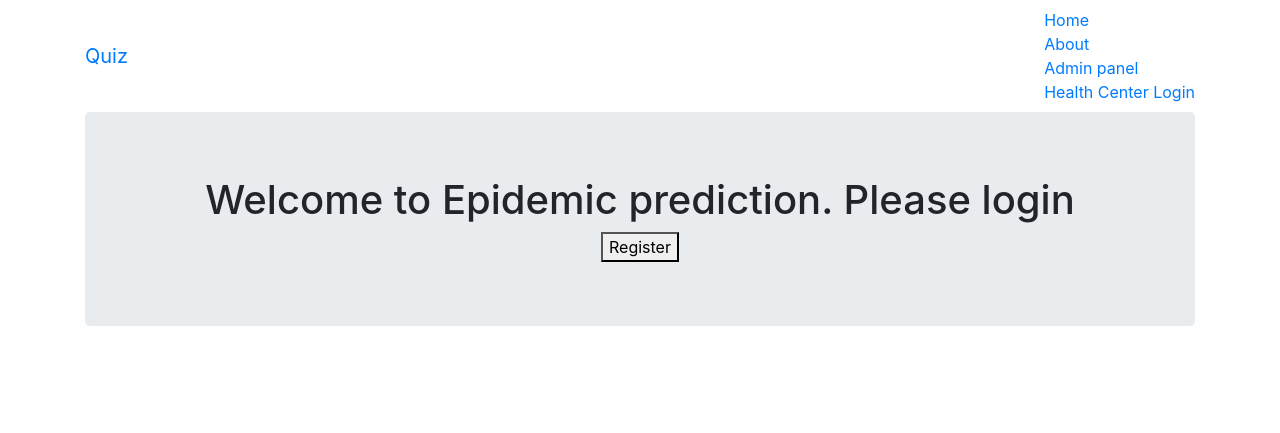
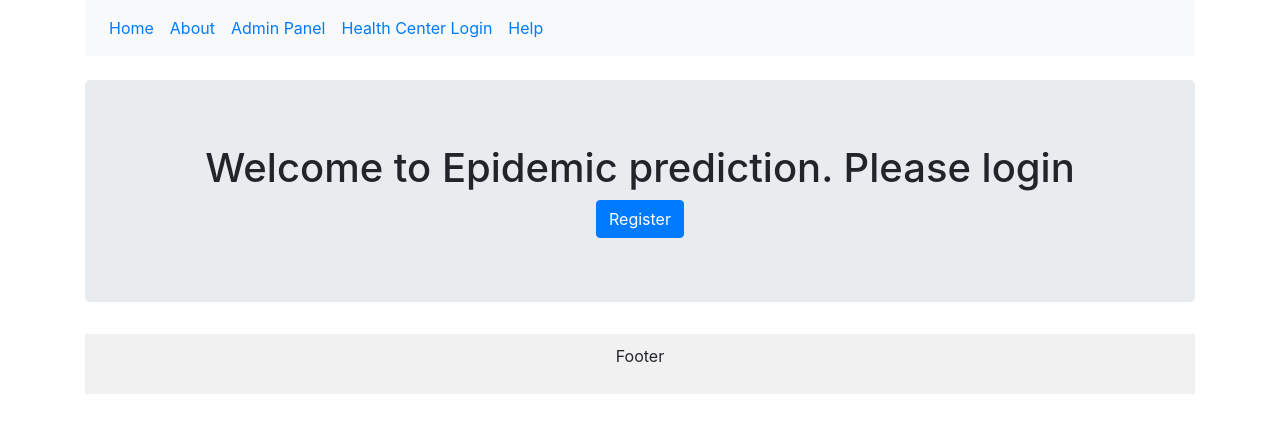
Before and after one commit to akashp90/EnggProject, a Flask app: page / in a window 1280 px wide. Shown: the top 433 px of the page. Run offline with Flask 2, Linux system fonts and the light colour scheme; some libraries are stand-ins or nearby versions.

Commit message:
UI Changes
changes in app.py
added admin.py
admin.html
changed navbar, index, layout

```diff
--- a/app.py
+++ b/app.py
@@ -4,6 +4,7 @@ from flask_restful import Api
 from handlers import *
 from models import *
 from apscheduler.schedulers.background import BackgroundScheduler
+
 
 def _init_app():
     app = Flask(__name__)
@@ -13,7 +14,6 @@ def _init_app():
 
 
 app = _init_app()
-
 
 
 def _init_db(app):
@@ -38,12 +38,12 @@ def _init_routes():
     api.add_resource(PHCDashboard, "/phcdashboard", methods=["GET"])
     api.add_resource(UploadCSV, "/uploadcsv", methods=["GET", "POST"])
     api.add_resource(Logout, "/logout", methods=["GET"])
-    api.add_resource(Reports,"/reports",methods=["GET"])
-    api.add_resource(Output,"/output/<path:path>",methods=["GET"])
-    api.add_resource(GenRep,"/gen",methods=["GET"])
-    api.add_resource(Algo,"/algo",methods=["GET"])
-    api.add_resource(DownloadTemplate,"/download_template", methods=["GET","POST"])
-
+    api.add_resource(Reports, "/reports", methods=["GET"])
+    api.add_resource(Output, "/output/<path:path>", methods=["GET"])
+    api.add_resource(GenRep, "/gen", methods=["GET"])
+    api.add_resource(Algo, "/algo", methods=["GET"])
+    api.add_resource(DownloadTemplate, "/download_template", methods=["GET", "POST"])
+    api.add_resource(Admin, "/admin", methods=["GET", "POST"])
 
 
 if __name__ == "__main__":
--- a/handlers/__init__.py
+++ b/handlers/__init__.py
@@ -7,3 +7,4 @@ from handlers.dump_to_database import DumpToDatabase
 from handlers.logout import *
 from handlers.reports import *
 from handlers.download_template import *
+from handlers.admin import *
--- a/templates/includes/_navbar.html
+++ b/templates/includes/_navbar.html
@@ -1,4 +1,4 @@
-<nav class="navbar default">
+<!-- <nav class="navbar default">
   <div class="container">
     <div class="navbar-header">
 
@@ -16,15 +16,40 @@
         <li><a href="/about">About</a></li>
         {% if session.logged_in %}
         <!--             <li><a href="/dashboard">Dashboard </a></li> -->
-        <li><a href="/logout">Logout </a></li>
-        {% else %}
+        <!-- <li><a href="/logout">Logout </a></li>
+        {% else %} -->
         <!--             <li><a href="/register">Register </a></li> -->
-        <li><a href="/adminpanellogin">Admin panel </a></li>
+        <!-- <li><a href="/adminpanellogin">Admin panel </a></li>
         <li><a href="/login">Health Center Login </a></li>
-        {% endif %}
+        {% endif %} -->
+<!--
+      </ul>
+    </div> -->
+    <!--/.nav-collapse -->
+  <!-- </div>
+</nav> -->
+<header>
 
-      </ul>
-    </div>
-    <!--/.nav-collapse -->
-  </div>
+<div class="container">
+<nav class="navbar navbar-expand-sm bg-light">
+  <ul class="navbar-nav">
+    <li class="nav-item">
+      <a class="nav-link" href="/">Home</a>
+    </li>
+    <li class="nav-item">
+      <a class="nav-link" href="/about">About</a>
+    </li>
+      {% if session.logged_in %}
+      <li class="nav-item"><a class="nav-link" href="/logout">Logout </a></li>
+      {% else %}
+    <li class="nav-item">
+      <a class="nav-link" href="/admin">Admin Panel</a>
+    </li>
+    <li class="nav-item" ><a class="nav-link" href="/login">Health Center Login </a></li>
+    {% endif %}
+    <li class="nav-item" style="float:right"><a class="nav-link" href="/help">Help</a></li>
+  </ul>
 </nav>
+</div>
+
+</header>
--- a/templates/index.html
+++ b/templates/index.html
@@ -1,10 +1,10 @@
 {% extends 'layout.html' %}
 
 {% block body %}
+<br>
 <div class="jumbotron text-center">
     <h1>Welcome to Epidemic prediction. Please login</h1>
-    <button id="myButton" class="float-centre submit-button">Register</button>
-
+      <button type="button"  id="myButton" class="btn btn-primary">Register</button>
     <script type="text/javascript">
         document.getElementById("myButton").onclick = function () {
             location.href = "/register";
--- a/templates/layout.html
+++ b/templates/layout.html
@@ -5,6 +5,20 @@
 	<meta charset="utf-8">
 	<title>MyFlaskApp</title>
 	<link rel="stylesheet" href="https://stackpath.bootstrapcdn.com/bootstrap/4.4.1/css/bootstrap.min.css">
+	<link href="https://stackpath.bootstrapcdn.com/bootstrap/4.4.1/css/bootstrap.min.css" rel="stylesheet" integrity="sha384-Vkoo8x4CGsO3+Hhxv8T/Q5PaXtkKtu6ug5TOeNV6gBiFeWPGFN9MuhOf23Q9Ifjh" crossorigin="anonymous">
+<!-- Latest compiled and minified CSS -->
+<!-- <link rel="stylesheet" href="https://maxcdn.bootstrapcdn.com/bootstrap/3.4.1/css/bootstrap.min.css"> -->
+<link rel="stylesheet" href="https://maxcdn.bootstrapcdn.com/bootstrap/4.4.1/css/bootstrap.min.css">
+<style>
+.footer {
+background-color: #f1f1f1;
+padding: 10px;
+text-align: center;
+margin-top: auto;
+
+}
+
+</style>
 </head>
 
 <body>
@@ -14,6 +28,15 @@
 		{% block body %} {% endblock %}
 	</div>
 
+	<div class="container">
+	<div class="footer">
+	  <p>Footer</p>
+	</div>
+</div>
+
 	<script src="https://stackpath.bootstrapcdn.com/bootstrap/4.4.1/js/bootstrap.min.js"></script>
 	<script src="https://ajax.googleapis.com/ajax/libs/jquery/3.4.1/jquery.min.js"></script>
-	<script type=text/javascript> $SCRIPT_ROOT={{ request.script_root|tojson|safe }}; </script> </body> </html>
+	<script type=text/javascript> $SCRIPT_ROOT={{ request.script_root|tojson|safe }}; </script>
+	<script src="https://maxcdn.bootstrapcdn.com/bootstrap/4.4.1/js/bootstrap.min.js"></script>
+	<script src="https://maxcdn.bootstrapcdn.com/bootstrap/3.4.1/js/bootstrap.min.js"></script>
+</body></html>
```
Also changed, not shown: handlers/admin.py (added, +8 -0 lines), templates/admin.html (added, +67 -0 lines).
